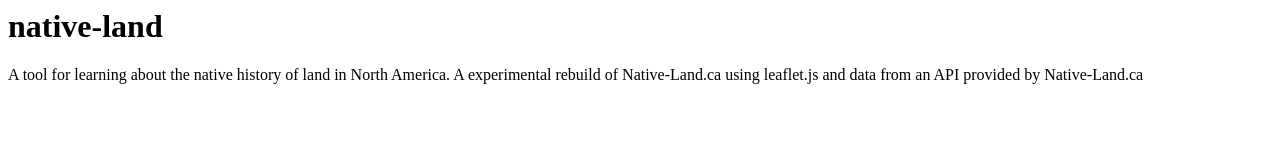
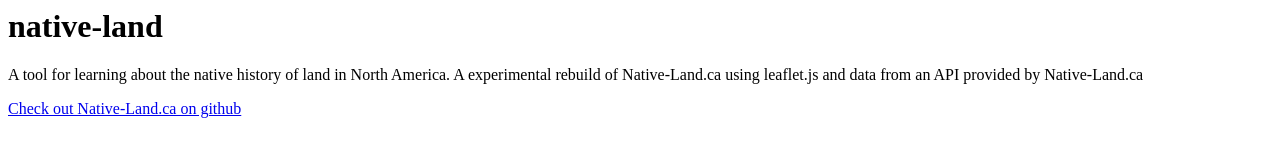
Before and after one commit to cathrynploehn/Native-Land, a plain HTML site: page README.html in a window 1280 px wide. Drawn offline with Linux system fonts and the light colour scheme.

Commit message:
Update readme
github link to native land

```diff
--- a/README.html
+++ b/README.html
@@ -6,6 +6,7 @@
       <body>
         <h1 id="native-land">native-land</h1>
 <p>A tool for learning about the native history of land in North America. A experimental rebuild of Native-Land.ca using leaflet.js and data from an API provided by Native-Land.ca</p>
+<p><a href="https://github.com/tempranova/Native-Land">Check out Native-Land.ca on github</a></p>
 
       </body>
     </html>
```
Also changed, not shown: 1 other file.
